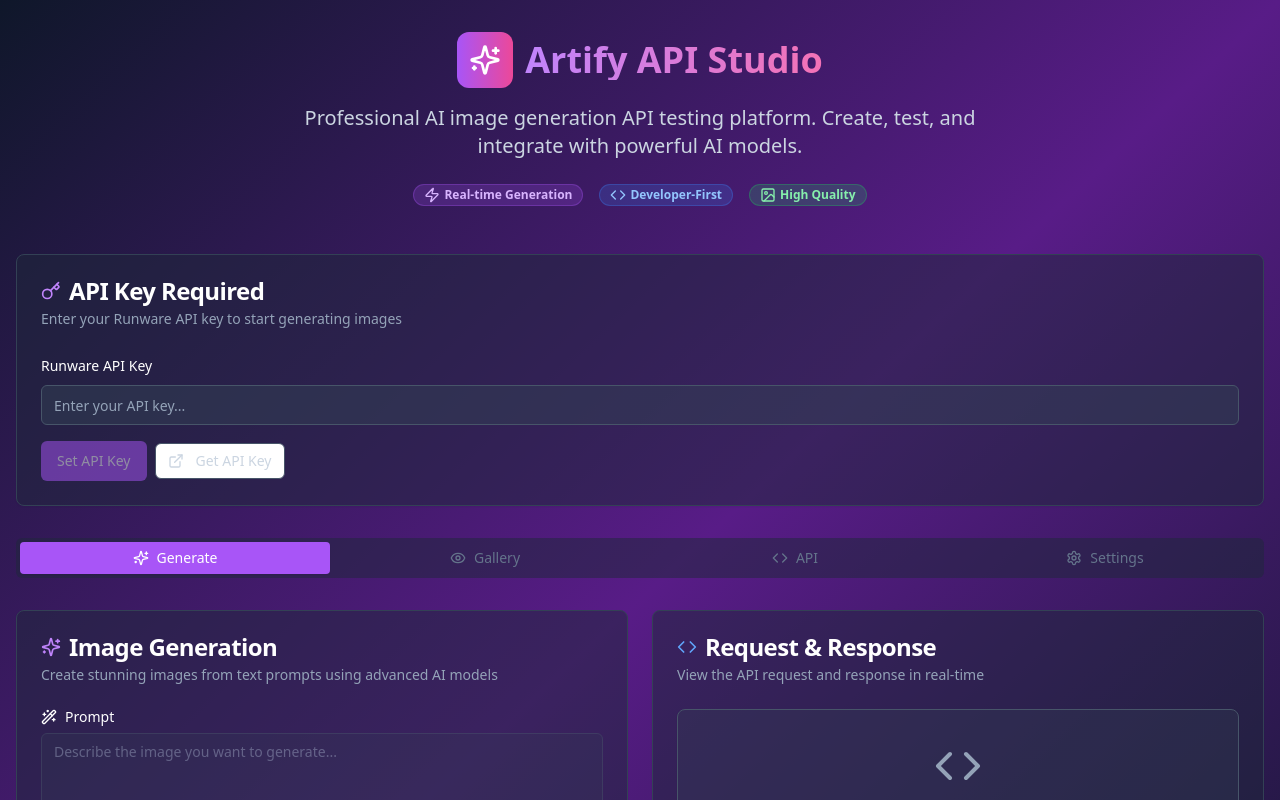
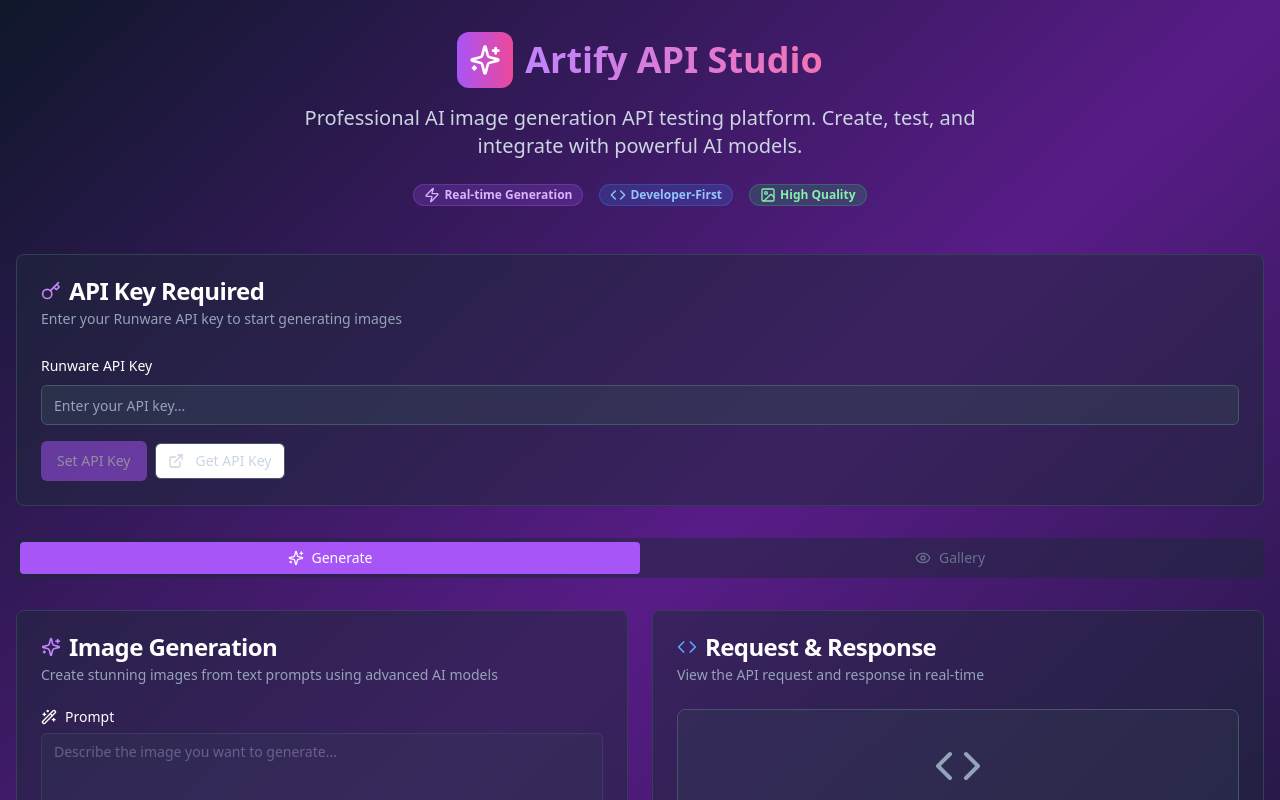
Before and after one commit to emaankhalil/artify-api-studio-11, a React (Vite) app: page / in a window 1280 px wide. Shown: the top 800 px of the page. Built offline with nearby package versions, Linux system fonts and the light colour scheme.

Commit message:
Remove API and Settings features
Removes the API and Settings tabs and related components.

```diff
--- a/src/pages/Index.tsx
+++ b/src/pages/Index.tsx
@@ -156,7 +156,7 @@ const Index = () => {
 
         {/* Main Interface */}
         <Tabs value={activeTab} onValueChange={setActiveTab} className="w-full">
-          <TabsList className="grid w-full grid-cols-4 mb-8 bg-slate-800/50 border-slate-700">
+          <TabsList className="grid w-full grid-cols-2 mb-8 bg-slate-800/50 border-slate-700">
             <TabsTrigger value="generate" className="data-[state=active]:bg-purple-500 data-[state=active]:text-white">
               <Sparkles className="w-4 h-4 mr-2" />
               Generate
@@ -164,14 +164,6 @@ const Index = () => {
             <TabsTrigger value="gallery" className="data-[state=active]:bg-purple-500 data-[state=active]:text-white">
               <Eye className="w-4 h-4 mr-2" />
               Gallery
-            </TabsTrigger>
-            <TabsTrigger value="api" className="data-[state=active]:bg-purple-500 data-[state=active]:text-white">
-              <Code className="w-4 h-4 mr-2" />
-              API
-            </TabsTrigger>
-            <TabsTrigger value="settings" className="data-[state=active]:bg-purple-500 data-[state=active]:text-white">
-              <Settings className="w-4 h-4 mr-2" />
-              Settings
             </TabsTrigger>
           </TabsList>
 
@@ -266,17 +258,6 @@ const Index = () => {
           <TabsContent value="gallery">
             <ImageGallery images={generatedImages} />
           </TabsContent>
-
-          <TabsContent value="api">
-            <RequestViewer request={currentRequest} response={currentResponse} showDocumentation={true} />
-          </TabsContent>
-
-          <TabsContent value="settings">
-            <div className="space-y-6">
-              <ApiKeyInput onApiKeySet={handleApiKeySet} currentApiKey={apiKey} />
-              <ApiKeyManager />
-            </div>
-          </TabsContent>
         </Tabs>
       </div>
     </div>
```
